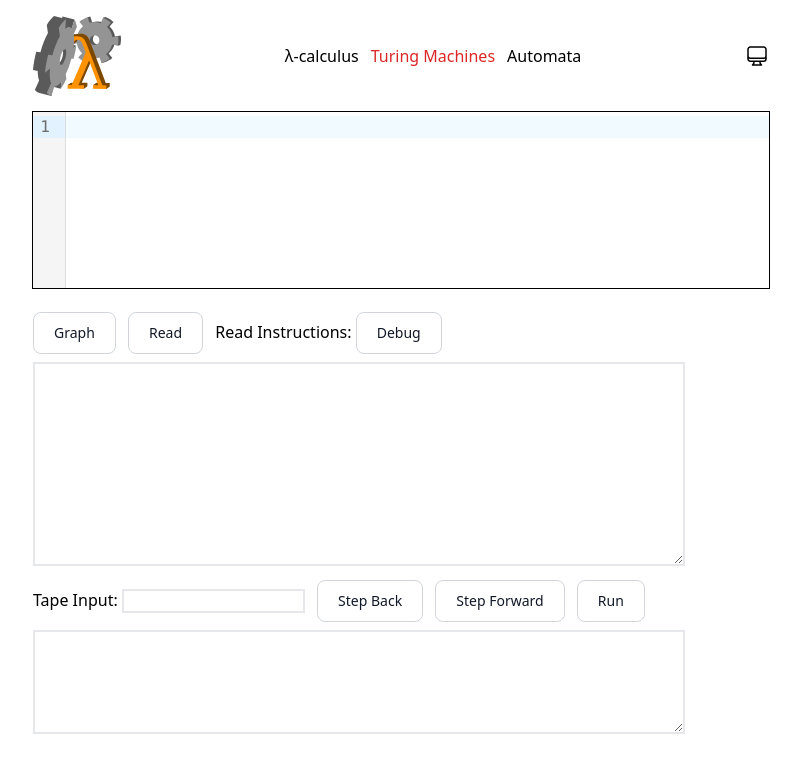
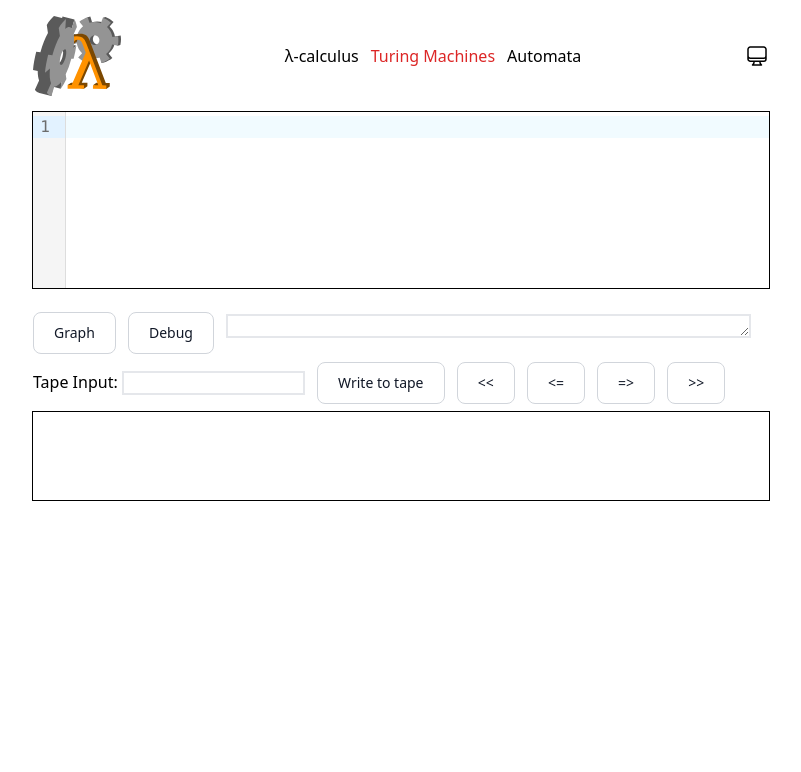
Before and after one commit to severen/turing-tarpit, a SvelteKit app: page /turing in a window 1280 px wide. Shown: the top 772 px of the page, without its empty margins (239-1040 px from the left). Built offline with nearby package versions, Linux system fonts and the light colour scheme.

Commit message:
Add better Turing page layout

```diff
--- a/src/lib/turing/display.ts
+++ b/src/lib/turing/display.ts
@@ -61,7 +61,7 @@ export function tm_read_result_display(
           ? "Read Turing Machine has Non-deterministic transitions"
           : "Read Error"
       }\n` +
-      "-".repeat(53) +
+      "-".repeat(20) +
       "\n";
     for (const [i, line] of input.split("\n").entries()) {
       if (i === result.linenum) {
--- a/src/lib/turing/graph/drawing.ts
+++ b/src/lib/turing/graph/drawing.ts
@@ -77,12 +77,12 @@ export function edge_label_bounding_box(
     label = plus(mid, times(h, n));
   } else {
     const node_center = edge.tail.pos;
-    const c = {
+    const y_offset = NODE_RADIUS * SELF_EDGE_RATIO;
+    const b = {
       x: edge.tail.pos.x,
-      y: edge.tail.pos.y - (0.9 + SELF_EDGE_RATIO) * NODE_RADIUS,
+      y: edge.tail.pos.y - (0.9 + SELF_EDGE_RATIO) * NODE_RADIUS - y_offset,
     };
-    const t = rotate(node_center, c, edge.h);
-    label = { x: t.x, y: t.y - NODE_RADIUS * SELF_EDGE_RATIO };
+    label = rotate(node_center, b, edge.h);
   }
   return {
     top_left: {
--- a/src/routes/turing/+page.svelte
+++ b/src/routes/turing/+page.svelte
@@ -19,7 +19,12 @@
   } from "$lib/turing/tm";
   import { tm_read_result_display, tm_state_display } from "$lib/turing/display";
   import GraphCanvas from "$lib/components/GraphCanvas.svelte";
-  import { init_tm_graph, instructions_from_graph, type Edge, type Node } from "$lib/turing/graph/logic";
+  import {
+    init_tm_graph,
+    instructions_from_graph,
+    type Edge,
+    type Node,
+  } from "$lib/turing/graph/logic";
 
   let document: string;
   let instructions: string;
@@ -35,7 +40,7 @@
   let display_index = 0;
   const max_steps = 150;
 
-  function read_document() {
+  function initialize() {
     if (!text_input) {
       instructions = instructions;
       document = instructions_from_graph(graph);
@@ -139,30 +144,24 @@
     <Editor bind:document />
     <br />
   {:else}
-    <GraphCanvas
-    bind:graph/>
+    <GraphCanvas bind:graph />
     <br />
   {/if}
-
-  <Button on:click={switch_input_mode}>{text_input ? "Graph" : "<-"}</Button>
-
-  <Button on:click={read_document}>Read</Button>
-  <!-- Just loads the binary palindrome tm into the editor string -->
-  <label for="tm-read-output">Read Instructions:</label>
-  <Button on:click={read_debug}>Debug</Button>
 </div>
 
 <div>
+  <Button on:click={switch_input_mode}>{text_input ? "Graph" : "<-"}</Button>
+  <!-- Just loads the binary palindrome tm into the editor string -->
+  <Button on:click={read_debug}>Debug</Button>
   <textarea
-    class="mr-2 mb-2 border-2 font-mono text-sm dark:border-gray-600 dark:bg-gray-800 dark:text-white"
+    class="pd-2 border-2 font-mono text-sm dark:border-gray-600 dark:bg-gray-800 dark:text-white"
     id="tm-read-output"
     name="tm-read-output"
-    rows={text_input ? 10 : 1}
-    cols={75}
+    rows={!successful_read ? tm_display_string.split("\n").length : 1}
+    cols={60}
     readonly={true}
-    wrap="soft"
   >
-    {tm_display_string}
+    {successful_read ? "Valid Turing Machine." : tm_display_string}
   </textarea>
 </div>
 
@@ -170,25 +169,21 @@
 <input
   class="mr-2 border-2 font-mono text-sm dark:border-gray-600 dark:bg-gray-800 dark:text-white"
   bind:value={tape_input_string}
-  on:change={read_document}
+  on:change={initialize}
 />
 
-<Button on:click={step_back}>Step Back</Button>
+<Button on:click={initialize}>Write to tape</Button>
 
-<Button on:click={step_forward}>Step Forward</Button>
+<Button on:click={initialize}>{"<<"}</Button>
 
-<Button on:click={run}>Run</Button>
+<Button on:click={step_back}>{"<="}</Button>
+
+<Button on:click={step_forward}>{"=>"}</Button>
+
+<Button on:click={run}>{">>"}</Button>
 
 <div>
-  <textarea
-    class="mr-2 mb-2 border-2 font-mono text-sm  dark:border-gray-600 dark:bg-gray-800 dark:text-white"
-    id="tm-tape"
-    name="tm-tape"
-    rows={5}
-    cols={75}
-    readonly={true}
-    wrap="soft"
-  >
+  <pre class="bg-surface0 outline-overlay2 flex-auto p-2 outline outline-1">
     {"\n" + tape_display_string}
-  </textarea>
+  </pre>
 </div>
```
Also changed, not shown: src/lib/components/GraphCanvas.svelte (+4 -11 lines), src/lib/turing/graph/logic.ts (+11 -5 lines).
